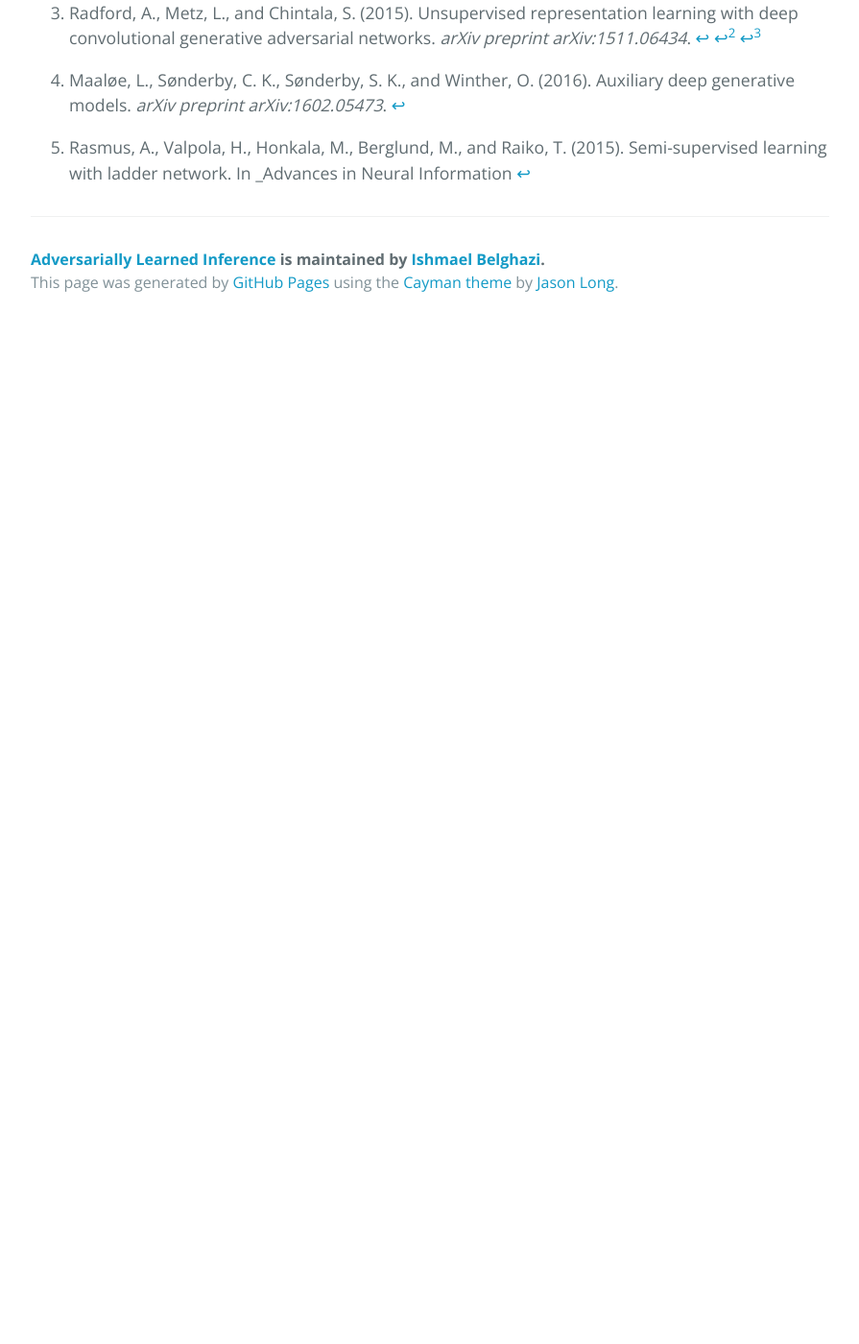
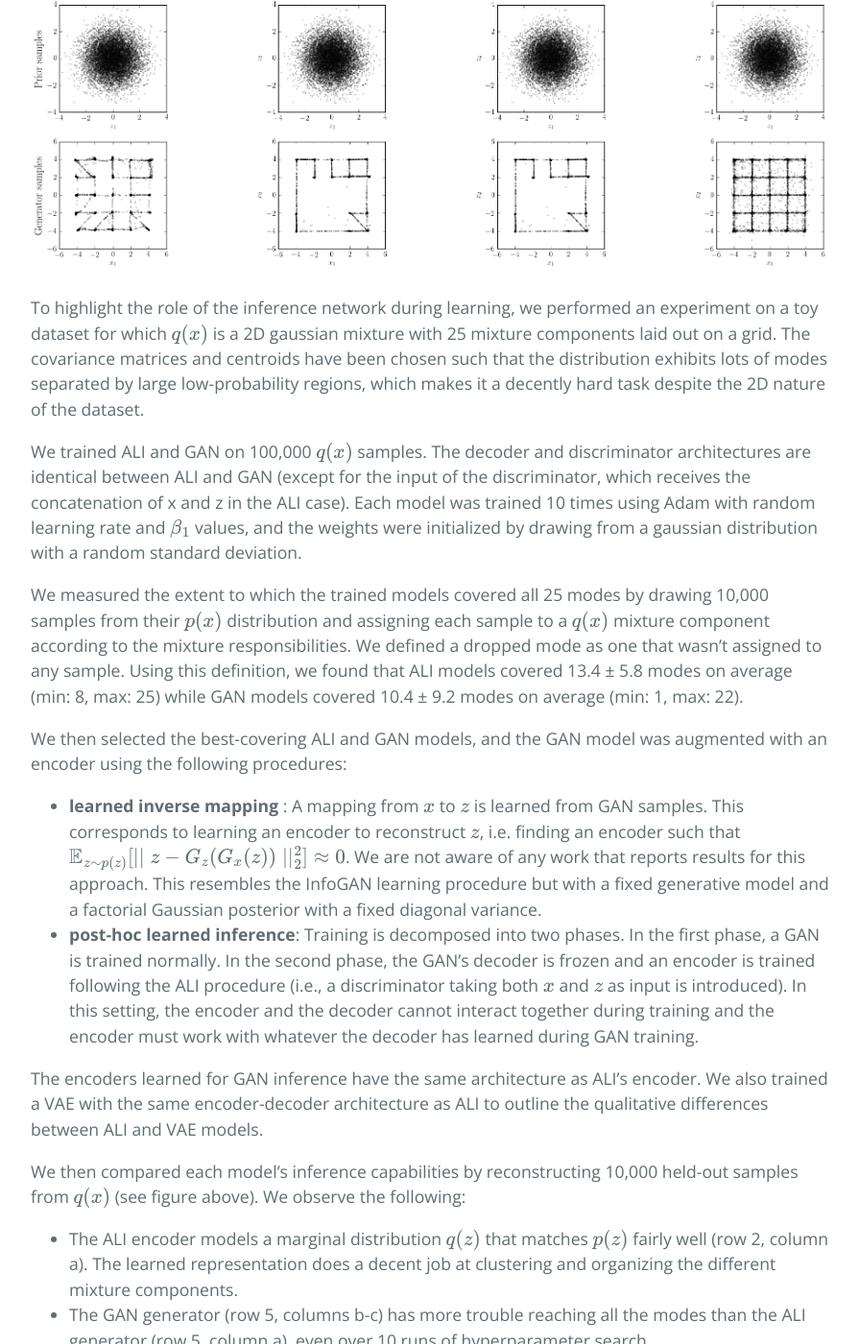
Before and after one commit to IshmaelBelghazi/ALI, a Jekyll site: the page built from index.md, in a window 1280 px wide and 1400 px high, scrolled down 11917 px. Shown: the whole window at 96% size, without its empty margins (192-1087 px from the left). Built offline with Jekyll 4.4.1, drawn with Linux system fonts in a browser that asks for light colours; formulas are drawn with MathJax 3; before the commit the page ends 12255 px from its top, so only the background shows below that; some of the changed text lies outside the part shown.

Commit message:
Update paper website

```diff
--- a/index.md
+++ b/index.md
@@ -18,6 +18,7 @@ title: {{ site.name }}
     * [Latent space interpolations](#interpolations)
     * [Conditional generation](#conditional)
     * [Semi-supervised learning](#semi_supervised)
+    * [Comparison with GAN on a toy dataset](#toy_dataset)
 * [Conclusion](#conclusion)
 
 ---
@@ -343,15 +344,15 @@ through semi-supervised benchmarks on SVHN and CIFAR10.
 
 ### SVHN
 
-| Number of labeled examples          | 1000           |
-| ----------------------------------- | -------------- |
-| VAE (M1 + M2) [^1]                  | 36.02          |
-| SWWAE with dropout [^2]             | 23.56          |
-| DCGAN + L2-SVM [^3]                 | 22.18          |
-| SDGM [^4]                           | 16.61          |
-| **GAN (feature matching)** [^7]     | **8.11 ± 1.3** |
-| **ALI (ours, L2-SVM)**              | 19.14 ± 0.50   |
-| **ALI (ours, no feature matching)** | **7.3**        |
+| Number of labeled examples          | 1000            |
+| ----------------------------------- | --------------- |
+| VAE (M1 + M2) [^1]                  | 36.02           |
+| SWWAE with dropout [^2]             | 23.56           |
+| DCGAN + L2-SVM [^3]                 | 22.18           |
+| SDGM [^4]                           | 16.61           |
+| **GAN (feature matching)** [^7]     | **8.11 ± 1.3**  |
+| **ALI (ours, L2-SVM)**              | 19.14 ± 0.50    |
+| **ALI (ours, no feature matching)** | **7.42 ± 0.65** |
 
 ### CIFAR10
 
@@ -360,7 +361,7 @@ through semi-supervised benchmarks on SVHN and CIFAR10.
 | Ladder network [^5]                 |                  |                  | 20.40            |                  |
 | CatGAN [^6]                         |                  |                  | 19.58            |                  |
 | **GAN (feature matching)** [^7]     | **21.83 ± 2.01** | **19.61 ± 2.09** | **18.63 ± 2.32** | **17.72 ± 1.82** |
-| **ALI (ours, no feature matching)** | **20.88**        | **20.28**        | **18.3**         | **17.77**        |
+| **ALI (ours, no feature matching)** | **19.98 ± 0.89** | **19.09 ± 0.44** | **17.99 ± 1.62** | **17.05 ± 1.49** |
 
 ### Discussion
 
@@ -399,6 +400,88 @@ feature matching, but we conjecture that the latent representation learned by
 ALI is better untangled with respect to the classification task and that it
 generalizes better.
 
+<a name="toy_dataset"></a>
+
+## Comparison with GAN on a toy dataset
+
+![Toy dataset]({{ site.baseurl }}/assets/mixture_plot.png)
+
+To highlight the role of the inference network during learning, we performed an
+experiment on a toy dataset for which \\(q(x)\\) is a 2D gaussian mixture with
+25 mixture components laid out on a grid. The covariance matrices and centroids
+have been chosen such that the distribution exhibits lots of modes separated by
+large low-probability regions, which makes it a decently hard task despite the
+2D nature of the dataset.
+
+We trained ALI and GAN on 100,000 \\(q(x)\\) samples. The decoder and
+discriminator architectures are identical between ALI and GAN (except for the
+input of the discriminator, which receives the concatenation of x and z in the
+ALI case).  Each model was trained 10 times using Adam with random learning rate
+and \\(\beta_1\\) values, and the weights were initialized by drawing from a
+gaussian distribution with a random standard deviation.
+
+We measured the extent to which the trained models covered all 25 modes by
+drawing 10,000 samples from their \\(p(x)\\) distribution and assigning each
+sample to a \\(q(x)\\) mixture component according to the mixture
+responsibilities. We defined a dropped mode as one that wasn’t assigned to any
+sample. Using this definition, we found that ALI models covered 13.4 ± 5.8 modes
+on average (min: 8, max: 25) while GAN models covered 10.4 ± 9.2 modes on
+average (min: 1, max: 22).
+
+We then selected the best-covering ALI and GAN models, and the GAN model was
+augmented with an encoder using the following procedures:
+
+* **learned inverse mapping** : A mapping from \\(x\\) to \\(z\\) is learned
+  from GAN samples. This corresponds to learning an encoder to reconstruct
+  \\(z\\), i.e. finding an encoder such that
+  \\(\mathbb{E}_{z \sim p(z)}[\mid\mid z − G_z(G_x(z))\mid\mid_2^2] \approx 0\\).
+  We are not aware of any work that reports results for this approach. This
+  resembles the InfoGAN learning procedure but with a fixed generative model and
+  a factorial Gaussian posterior with a fixed diagonal variance.
+* **post-hoc learned inference**: Training is decomposed into two phases. In the
+  first phase, a GAN is trained normally. In the second phase, the GAN’s decoder
+  is frozen and an encoder is trained following the ALI procedure (i.e., a
+  discriminator taking both \\(x\\) and \\(z\\) as input is introduced). In this
+  setting, the encoder and the decoder cannot interact together during training
+  and the encoder must work with whatever the decoder has learned during GAN
+  training.
+
+The encoders learned for GAN inference have the same architecture as ALI’s
+encoder. We also trained a VAE with the same encoder-decoder architecture as ALI
+to outline the qualitative differences between ALI and VAE models.
+
+We then compared each model’s inference capabilities by reconstructing 10,000
+held-out samples from \\(q(x)\\) (see figure above). We observe the following:
+
+* The ALI encoder models a marginal distribution \\(q(z)\\) that matches
+  \\(p(z)\\) fairly well (row 2, column a). The learned representation does a
+  decent job at clustering and organizing the different mixture components.
+* The GAN generator (row 5, columns b-c) has more trouble reaching all the modes
+  than the ALI generator (row 5, column a), even over 10 runs of hyperparameter
+  search.
+* Learning an inverse mapping from GAN samples does not work very well: the
+  encoder has trouble covering the prior marginally and the way it clusters
+  mixture components is not very well organized (row 2, column b).
+  Reconstructions suffer from the generator dropping modes.
+* Learning inference post-hoc doesn’t work as well as training the encoder and
+  the decoder jointly. It appears that adversarial training benefits from
+  learning inference at training time in terms of mode coverage. This also
+  negatively impacts how the latent space is organized (row 2, column c).
+  However, it appears to be better at matching \\(q(z)\\) and \\(p(z)\\) than
+  when inference is learned through inverse mapping from GAN samples.
+* Due to the nature of the loss function being optimized, the VAE model covers
+  all modes easily (row 5, column d) and excels at reconstructing data samples
+  (row 3, column d). However, VAEs have a much more pronounced tendency to smear
+  out their probability density (row 5, column d) and leave "holes" in
+  \\(q(z)\\) (row 2, column d). Note however that recent approaches such as
+  Inverse Autoregressive Flow may be used to improve on this, at the cost of a
+  more complex mathematical framework.
+
+In summary, this experiment provides evidence that adversarial training benefits
+from learning an inference mechanism jointly with the decoder. Furthermore, it
+shows that our proposed approach for learning inference in an adversarial
+setting is superior to the other approaches investigated.
+
 <a name="conclusion"></a>
 
 # Conclusion
```
Also changed, not shown: assets/mixture_plot.png (added).
